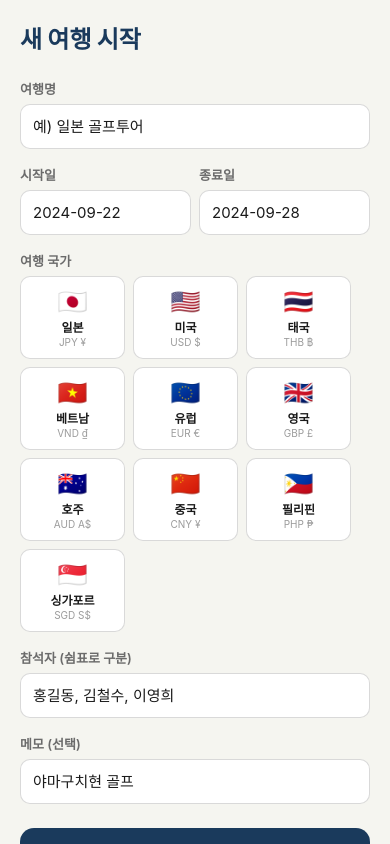
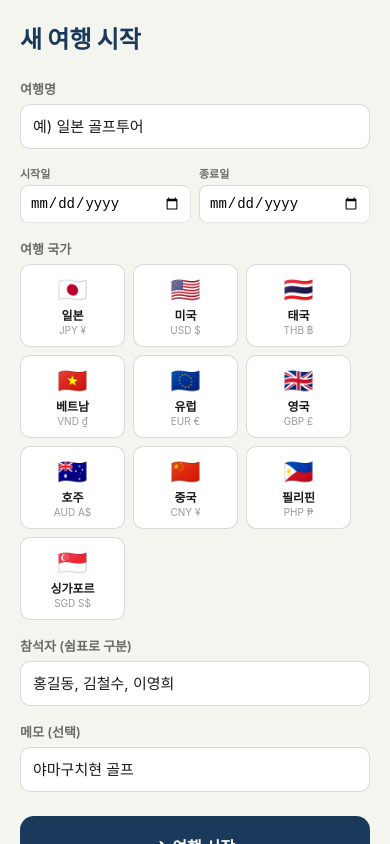
Before and after one commit to LeoInKang/TripPay-app, a React Native app: screen /Setup in a window 390 px wide. Built offline with nearby package versions, Linux system fonts and the light colour scheme.

Commit message:
Use full-date calendar (YYYY-MM-DD) for trip dates; fix header date NaN

```diff
--- /dev/null
+++ b/components/FullDateField.js
@@ -0,0 +1,80 @@
+import React, { useState } from 'react';
+import { View, Text, TouchableOpacity, Platform, StyleSheet } from 'react-native';
+import DateTimePicker from '@react-native-community/datetimepicker';
+
+// 연도까지 포함한 날짜(YYYY-MM-DD)를 다루는 달력 입력
+export default function FullDateField({ label, value, onChange, placeholder = '날짜 선택' }) {
+  const [show, setShow] = useState(false);
+
+  const toDate = (v) => {
+    if (!v) return new Date();
+    const [y, m, d] = v.split('-').map(Number);
+    return new Date(y || new Date().getFullYear(), (m || 1) - 1, d || 1);
+  };
+  const fromDate = (d) => {
+    const yy = d.getFullYear();
+    const mm = String(d.getMonth() + 1).padStart(2, '0');
+    const dd = String(d.getDate()).padStart(2, '0');
+    return `${yy}-${mm}-${dd}`;
+  };
+
+  // 웹: native input[type=date] (값/반환 모두 YYYY-MM-DD)
+  if (Platform.OS === 'web') {
+    return (
+      <View>
+        {label && <Text style={styles.label}>{label}</Text>}
+        <input
+          type="date"
+          value={value || ''}
+          onChange={(e) => onChange(e.target.value || '')}
+          style={{
+            backgroundColor: '#fff',
+            borderRadius: 8,
+            borderWidth: 0.5,
+            borderColor: 'rgba(0,0,0,0.15)',
+            padding: 9,
+            fontSize: 14,
+            outline: 'none',
+            width: '100%',
+            boxSizing: 'border-box',
+          }}
+        />
+      </View>
+    );
+  }
+
+  const display = value || placeholder;
+  return (
+    <View>
+      {label && <Text style={styles.label}>{label}</Text>}
+      <TouchableOpacity style={styles.field} onPress={() => setShow(true)}>
+        <Text style={[styles.value, !value && styles.placeholder]}>📅 {display}</Text>
+      </TouchableOpacity>
+      {show && (
+        <DateTimePicker
+          value={toDate(value)}
+          mode="date"
+          display="default"
+          onChange={(event, selected) => {
+            setShow(Platform.OS === 'ios');
+            if (selected) onChange(fromDate(selected));
+          }}
+        />
+      )}
+    </View>
+  );
+}
+
+const styles = StyleSheet.create({
+  label: { fontSize: 11, fontWeight: '600', color: '#6b6b6b', marginBottom: 4 },
+  field: {
+    backgroundColor: '#fff',
+    borderRadius: 8,
+    borderWidth: 0.5,
+    borderColor: 'rgba(0,0,0,0.15)',
+    paddingHorizontal: 10,
+    paddingVertical: 9,
+  },
+  value: { fontSize: 14, color: '#1a1a1a' },
+  placeholder: { color: '#c0c0c0' },
+});
--- a/screens/SettingsScreen.js
+++ b/screens/SettingsScreen.js
@@ -3,7 +3,7 @@ import {
   View, Text, TextInput, TouchableOpacity,
   StyleSheet, ScrollView, SafeAreaView, Platform, Alert
 } from 'react-native';
-import DateField from '../components/DateField';
+import DateField from '../components/FullDateField';
 
 function notify(msg) {
   if (Platform.OS === 'web') {
--- a/screens/SetupScreen.js
+++ b/screens/SetupScreen.js
@@ -3,6 +3,7 @@ import {
   View, Text, TextInput, TouchableOpacity,
   StyleSheet, ScrollView, SafeAreaView
 } from 'react-native';
+import FullDateField from '../components/FullDateField';
 
 const COUNTRIES = [
   { flag:'🇯🇵', name:'일본', code:'JPY', sym:'¥', r100:true },
@@ -61,22 +62,10 @@ export default function SetupScreen({ navigation }) {
         {/* 날짜 */}
         <View style={styles.row}>
           <View style={[styles.field, { flex: 1, marginRight: 8 }]}>
-            <Text style={styles.label}>시작일</Text>
-            <TextInput
-              style={styles.input}
-              placeholder="2024-09-22"
-              value={startDate}
-              onChangeText={setStartDate}
-            />
+            <FullDateField label="시작일" value={startDate} onChange={setStartDate} />
           </View>
           <View style={[styles.field, { flex: 1 }]}>
-            <Text style={styles.label}>종료일</Text>
-            <TextInput
-              style={styles.input}
-              placeholder="2024-09-28"
-              value={endDate}
-              onChangeText={setEndDate}
-            />
+            <FullDateField label="종료일" value={endDate} onChange={setEndDate} />
           </View>
         </View>
 
```
